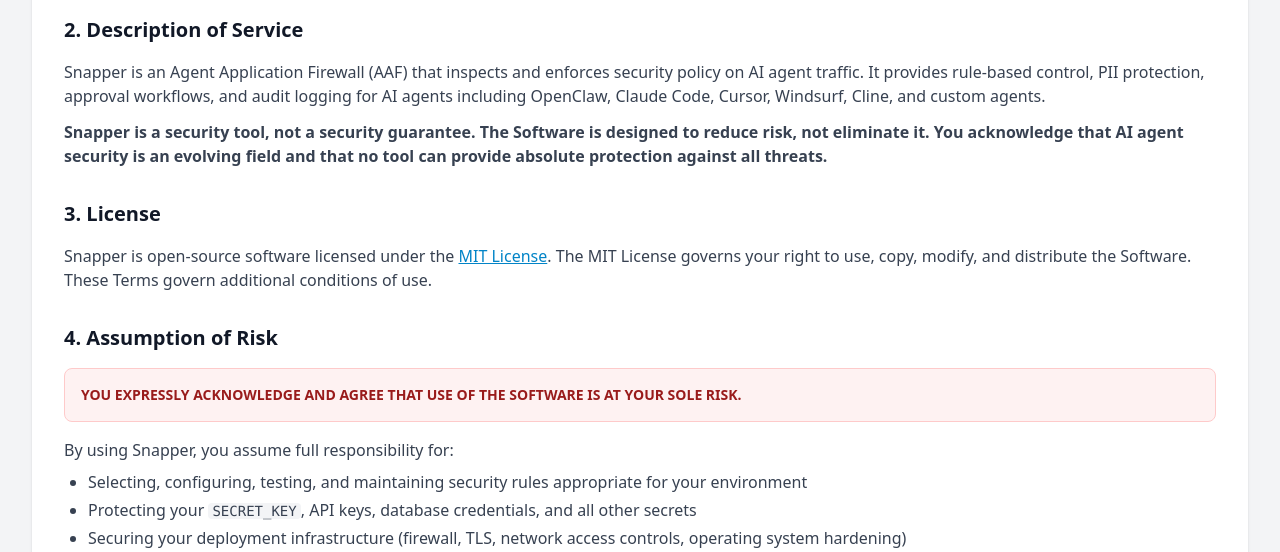
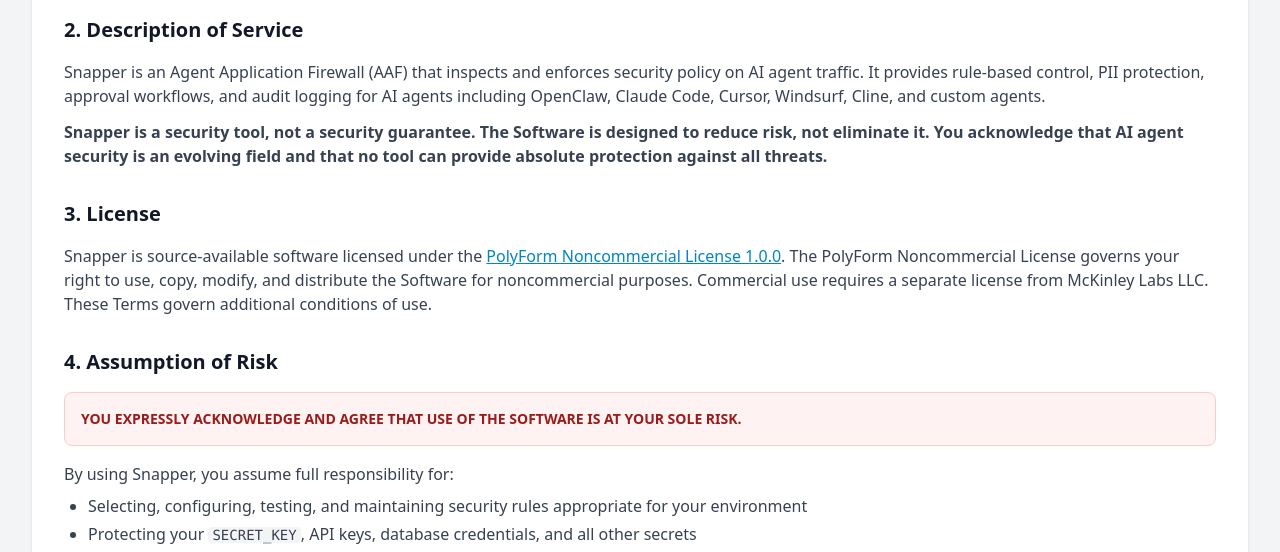
Before and after one commit to jmckinley/snapper, a Python web app: template app/templates/terms.html in a window 1280 px wide. Shown: the part 424-976 px from the top of the page. Run offline with Jinja, Linux system fonts and the light colour scheme; the template is opened without the code that fills it, so the values that code supplies are empty; some libraries are stand-ins or nearby versions.

Commit message:
Switch to PolyForm Noncommercial license and expand Slack E2E tests
Replace MIT license with PolyForm Noncommercial 1.0.0 across LICENSE,
README, TERMS, CONTRIBUTING, and dashboard/terms templates. Expand
Phase 5b E2E tests from 5 to 15 assertions covering Slack-owned agent
creation, approval alert routing, PII gate delivery, Celery worker
regression checks, and Telegram routing isolation (78/78 passing).

Co-Authored-By: Claude Opus 4.6 <noreply@anthropic.com>

```diff
--- a/app/templates/base.html
+++ b/app/templates/base.html
@@ -88,7 +88,7 @@
                     <div class="flex space-x-4">
                         <a href="/terms" class="hover:text-gray-700">Terms of Service</a>
                         <a href="https://github.com/jmckinley/snapper" class="hover:text-gray-700">GitHub</a>
-                        <span>MIT License</span>
+                        <span>PolyForm Noncommercial License</span>
                     </div>
                 </div>
             </div>
--- a/app/templates/terms.html
+++ b/app/templates/terms.html
@@ -26,7 +26,7 @@
 
     <!-- 3. License -->
     <h2 class="text-xl font-semibold text-gray-900 mt-8 mb-4">3. License</h2>
-    <p class="text-gray-700 mb-4">Snapper is open-source software licensed under the <a href="https://opensource.org/licenses/MIT" class="text-primary-600 hover:text-primary-800 underline">MIT License</a>. The MIT License governs your right to use, copy, modify, and distribute the Software. These Terms govern additional conditions of use.</p>
+    <p class="text-gray-700 mb-4">Snapper is source-available software licensed under the <a href="https://polyformproject.org/licenses/noncommercial/1.0.0" class="text-primary-600 hover:text-primary-800 underline">PolyForm Noncommercial License 1.0.0</a>. The PolyForm Noncommercial License governs your right to use, copy, modify, and distribute the Software for noncommercial purposes. Commercial use requires a separate license from McKinley Labs LLC. These Terms govern additional conditions of use.</p>
 
     <!-- 4. Assumption of Risk -->
     <h2 class="text-xl font-semibold text-gray-900 mt-8 mb-4">4. Assumption of Risk</h2>
@@ -182,7 +182,7 @@
 
     <!-- 17. Entire Agreement -->
     <h2 class="text-xl font-semibold text-gray-900 mt-8 mb-4">17. Entire Agreement</h2>
-    <p class="text-gray-700 mb-4">These Terms, together with the MIT License, constitute the entire agreement between you and us regarding the Software and supersede all prior or contemporaneous agreements, representations, warranties, and understandings, whether written, oral, or implied.</p>
+    <p class="text-gray-700 mb-4">These Terms, together with the PolyForm Noncommercial License 1.0.0, constitute the entire agreement between you and us regarding the Software and supersede all prior or contemporaneous agreements, representations, warranties, and understandings, whether written, oral, or implied.</p>
 
     <!-- 18. Waiver -->
     <h2 class="text-xl font-semibold text-gray-900 mt-8 mb-4">18. Waiver</h2>
```
Also changed, not shown: CONTRIBUTING.md (+2 -2 lines), TERMS.md (+2 -2 lines), README.md, 2 other files.
